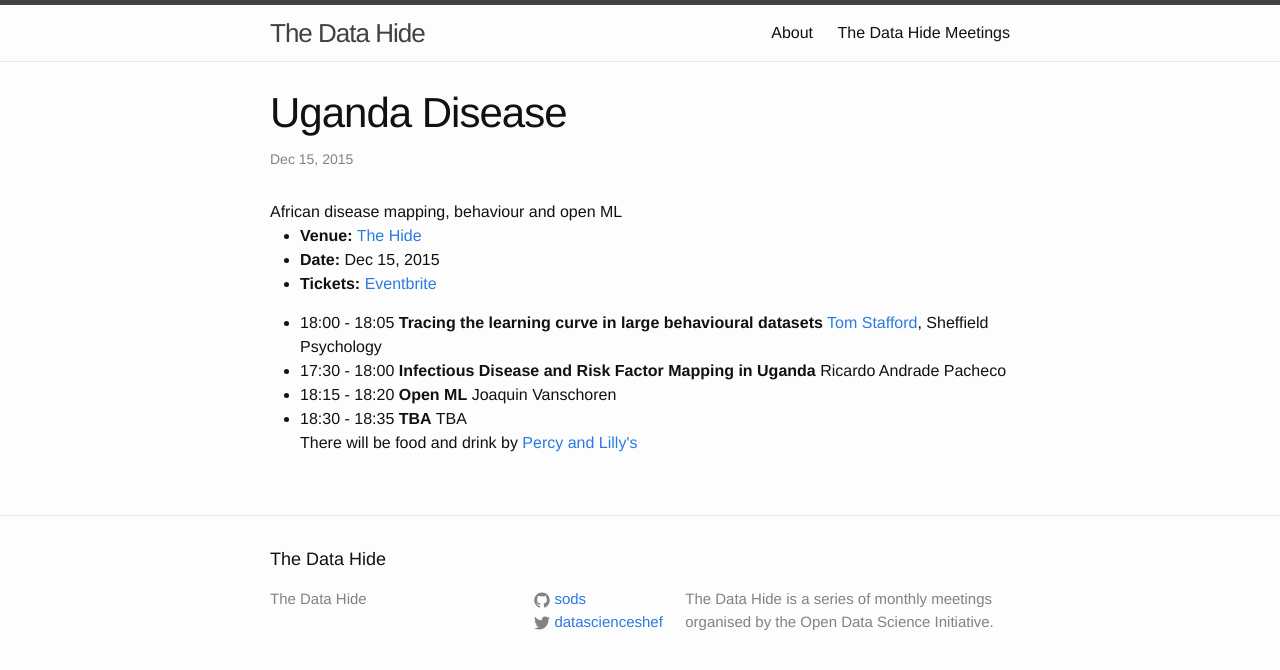
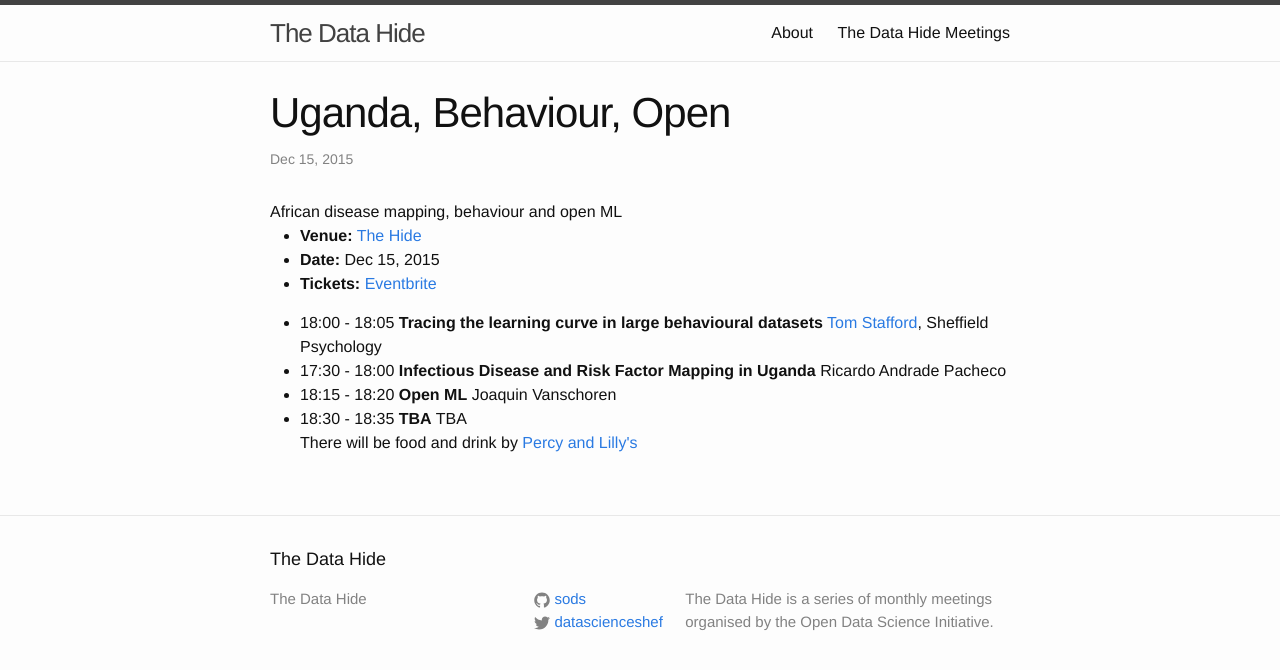
Before and after one commit to sods/datahide, a Jekyll site: the page built from _posts/2015-12-15-behaviour.md, in a window 1280 px wide. Shown: the top 670 px of the page. Built offline with Jekyll 4.4.1, drawn with Linux system fonts in a browser that asks for light colours; comment, search, counter and statistics services are not loaded.

```diff
--- a/_posts/2015-12-15-behaviour.md
+++ b/_posts/2015-12-15-behaviour.md
@@ -1,6 +1,6 @@
 ---
 layout: datahide
-title:  "Uganda Disease"
+title:  "Uganda, Behaviour, Open"
 tagline: "African disease mapping, behaviour and open ML"
 venue: "[The Hide](https://www.facebook.com/TheHideS3)"
 date: 2015-12-15 17:00
```
